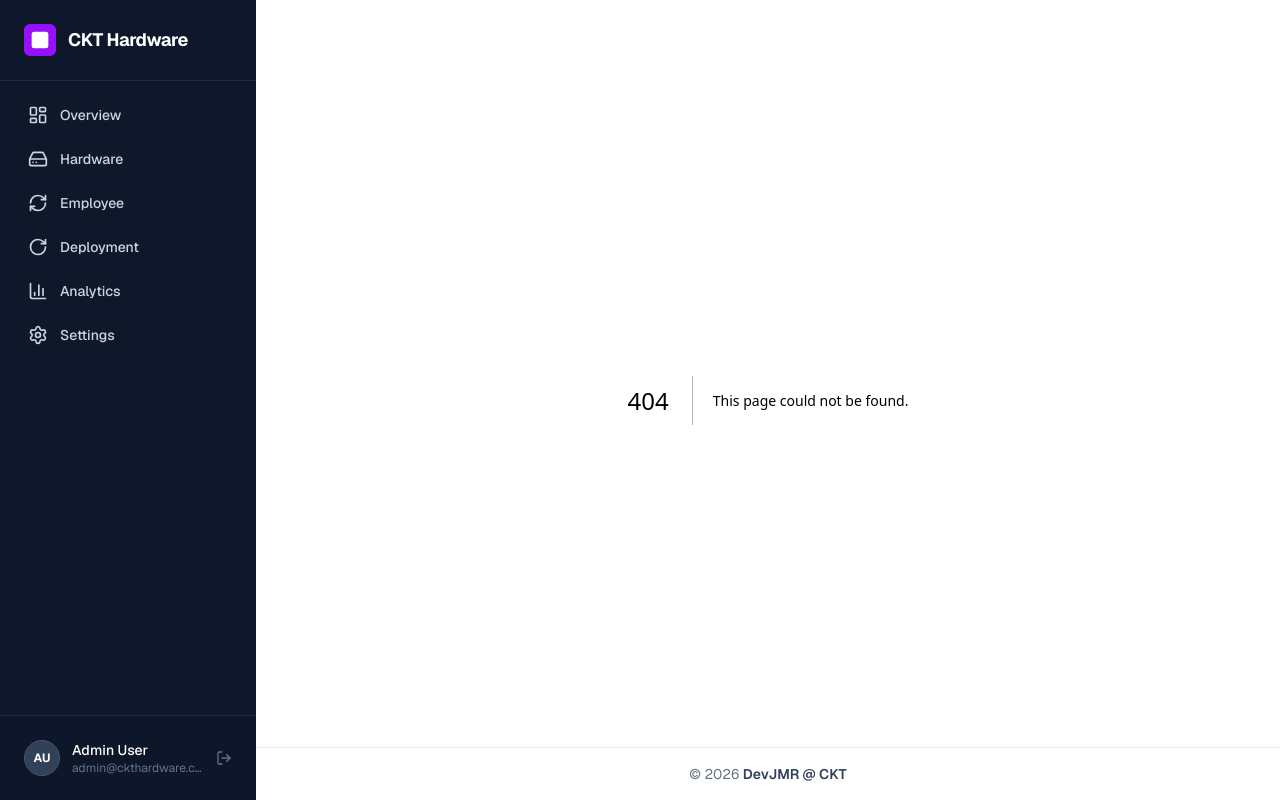
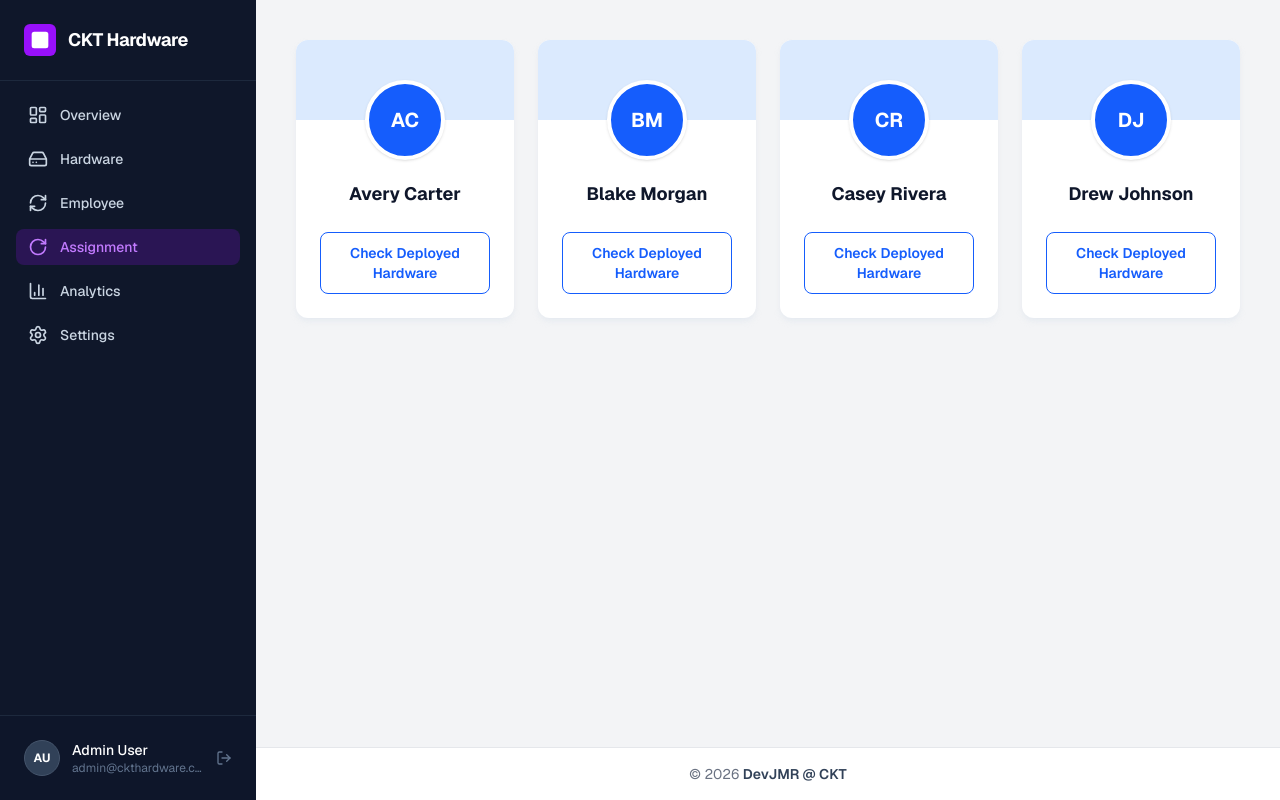
Before and after one commit to DevJomar2793/SCA-Hardware-Next, a Next.js app in the folder frontend/: page /assignment in a window 1280 px wide. Before the commit this address had no page. Built offline with nearby package versions, Linux system fonts and the light colour scheme.

Commit message:
feat: replace deployment page with assignment directory component and update navigation

```diff
--- /dev/null
+++ b/frontend/app/assignment/page.tsx
@@ -0,0 +1,5 @@
+import { AssignmentDirectory } from "@/components/AssignmentDirectory";
+
+export default function AssignmentPage() {
+  return <AssignmentDirectory />;
+}
--- a/frontend/app/deployment/page.tsx
+++ /dev/null
@@ -1,5 +0,0 @@
-"use client";
-
-export default function DeploymentPage() {
-  return <div>Deployment</div>;
-}
--- /dev/null
+++ b/frontend/components/AssignmentDirectory.tsx
@@ -0,0 +1,51 @@
+type Profile = {
+  avatar: string;
+  name: string;
+};
+
+const profiles: Profile[] = [
+  { avatar: "AC", name: "Avery Carter" },
+  { avatar: "BM", name: "Blake Morgan" },
+  { avatar: "CR", name: "Casey Rivera" },
+  { avatar: "DJ", name: "Drew Johnson" },
+];
+
+export function AssignmentDirectory() {
+  return (
+    <main className="min-h-full bg-gray-100 px-6 py-10 sm:px-8 lg:px-10">
+      <section className="mx-auto max-w-7xl">
+        <div className="grid grid-cols-1 gap-6 sm:grid-cols-2 xl:grid-cols-4">
+          {profiles.map((profile) => (
+            <article
+              key={profile.name}
+              className="overflow-hidden rounded-xl bg-white shadow-md shadow-slate-200/70"
+            >
+              <div className="h-20 bg-blue-100" />
+
+              <div className="px-6 pb-6 text-center">
+                <div className="-mt-10 mb-5 flex justify-center">
+                  <div className="flex h-20 w-20 items-center justify-center rounded-full border-4 border-white bg-blue-600 text-xl font-bold text-white shadow-sm">
+                    {profile.avatar}
+                  </div>
+                </div>
+
+                <h2 className="text-lg font-bold text-slate-900">
+                  {profile.name}
+                </h2>
+
+                <div className="mt-6 flex gap-3">
+                  <button
+                    type="button"
+                    className="flex-1 rounded-lg border border-blue-600 px-4 py-2.5 text-sm font-semibold text-blue-600 transition hover:bg-blue-50 focus:outline-none focus:ring-2 focus:ring-blue-500 focus:ring-offset-2"
+                  >
+                    Check Deployed Hardware
+                  </button>
+                </div>
+              </div>
+            </article>
+          ))}
+        </div>
+      </section>
+    </main>
+  );
+}
--- a/frontend/components/SideNav.tsx
+++ b/frontend/components/SideNav.tsx
@@ -18,7 +18,7 @@ const menuItems = [
   { name: "Overview", icon: LayoutDashboard, href: "/" },
   { name: "Hardware", icon: HardDrive, href: "/hardware" },
   { name: "Employee", icon: RefreshCw, href: "/employee" },
-  { name: "Deployment", icon: RotateCw, href: "/deployment" },
+  { name: "Assignment", icon: RotateCw, href: "/assignment" },
   { name: "Analytics", icon: BarChart3, href: "/analytics" },
   { name: "Settings", icon: Settings, href: "/settings" },
 ];
```
